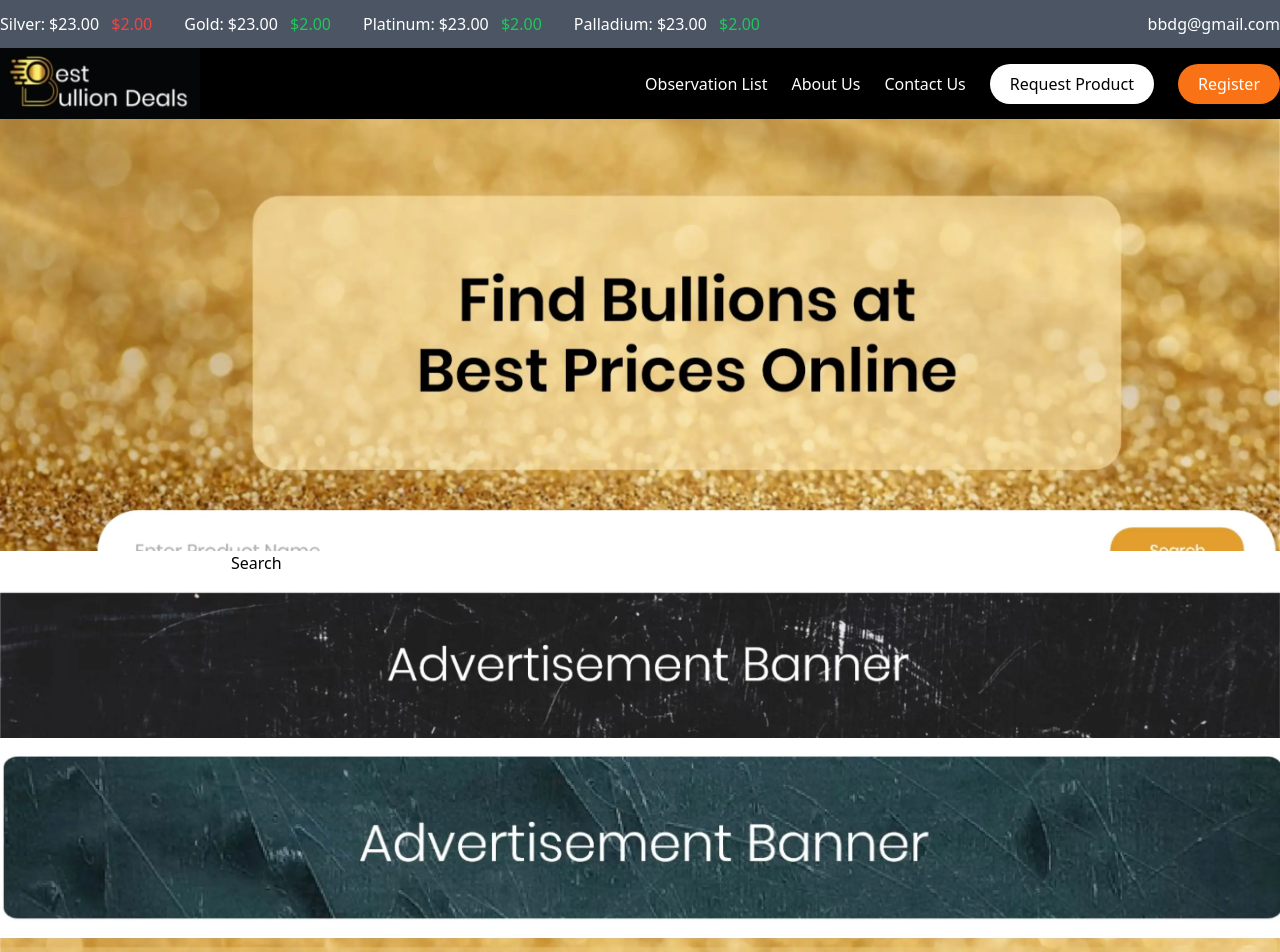
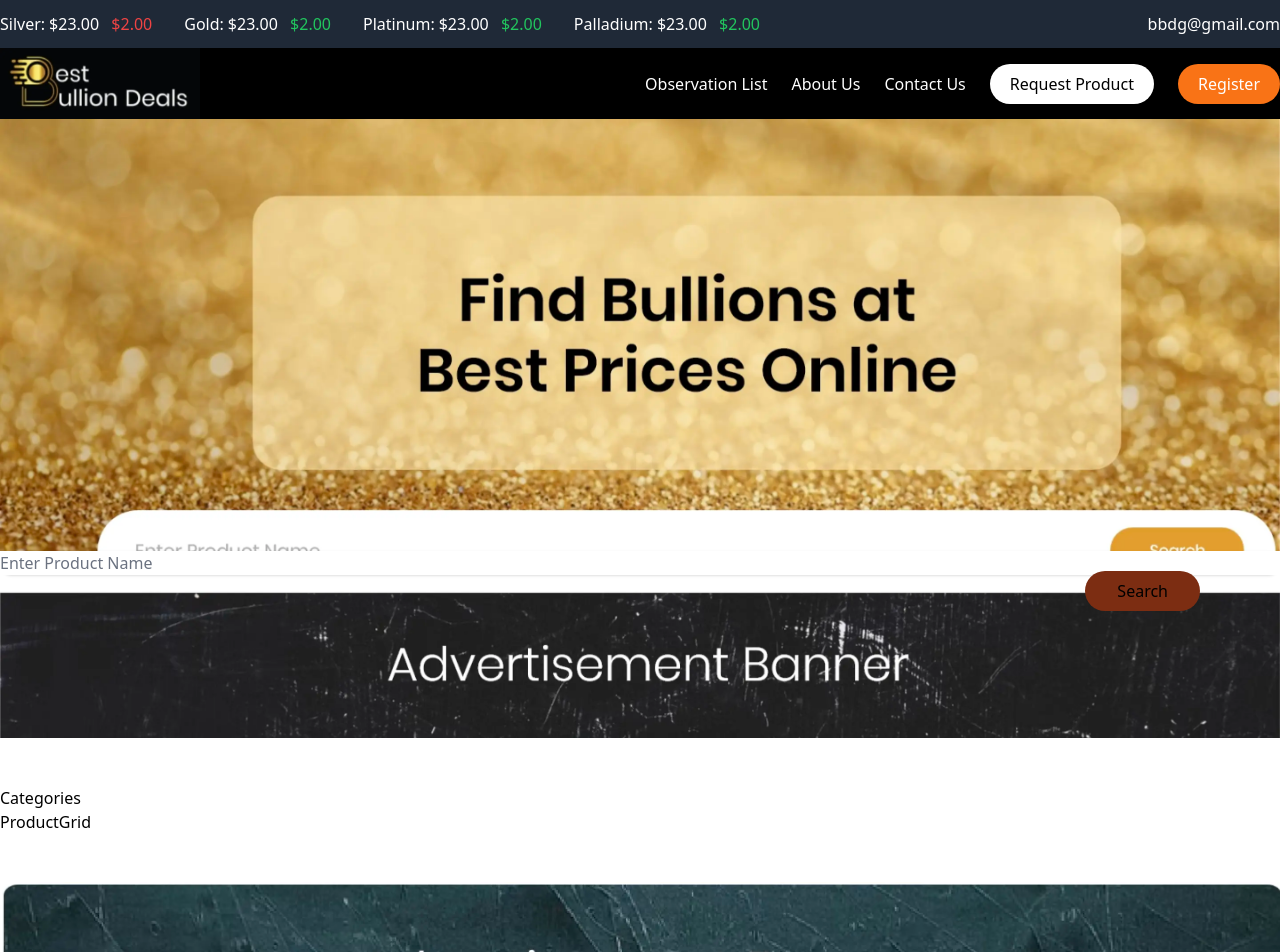
Before and after one commit to BisiDavi/bbdeals, a Next.js app: page / in a window 1280 px wide. Shown: the top 952 px of the page. Built offline with nearby package versions, Linux system fonts and the light colour scheme.

Commit message:
product grid added

```diff
--- /dev/null
+++ b/components/Categories.tsx
@@ -0,0 +1,3 @@
+export default function Categories() {
+  return <aside>Categories</aside>;
+}
--- /dev/null
+++ b/components/ProductGrid.tsx
@@ -0,0 +1,5 @@
+export default function ProductGrid() {
+  return (
+    <div>ProductGrid</div>
+  )
+}
--- /dev/null
+++ b/components/ProductView.tsx
@@ -0,0 +1,5 @@
+import type { PropsWithChildren } from "react";
+
+export default function ProductView({ children }: PropsWithChildren) {
+  return <div className="container py-8">{children}</div>;
+}
--- a/components/Search.tsx
+++ b/components/Search.tsx
@@ -2,9 +2,15 @@ import Button from "@/components/Button";
 
 export default function Search() {
   return (
-    <form>
-      <input />
-      <Button text="Search" />
+    <form className="container rounded-full bg-white relative h-30 shadow">
+      <input
+        placeholder="Enter Product Name"
+        className="placeholder:text-gray-500 w-full"
+      />
+      <Button
+        text="Search"
+        className="px-8 py-2 bg-orange-900 rounded-full absolute right-20 top-5"
+      />
     </form>
   );
 }
--- a/components/TopHeader.tsx
+++ b/components/TopHeader.tsx
@@ -2,7 +2,7 @@ import headerContent from "@/json/header.json";
 
 export default function TopHeader() {
   return (
-    <div className="w-full bg-gray-600 py-3">
+    <div className="w-full bg-gray-800 py-3">
       <div className="container text-white mx-auto flex justify-between items-center">
         <ul className="space-x-8 flex">
           {headerContent.map((item) => {
--- a/pages/index.tsx
+++ b/pages/index.tsx
@@ -1,5 +1,8 @@
 import AdBanner from "@/components/AdBanner";
 import Banner from "@/components/Banner";
+import Categories from "@/components/Categories";
+import ProductGrid from "@/components/ProductGrid";
+import ProductView from "@/components/ProductView";
 import Search from "@/components/Search";
 import Layout from "@/layout";
 
@@ -10,6 +13,10 @@ export default function Home() {
         <Banner />
         <Search />
         <AdBanner url="/ad-banner-1.webp" />
+        <ProductView>
+          <Categories />
+          <ProductGrid />
+        </ProductView>
         <AdBanner url="/ad-banner-2.webp" />
       </section>
     </Layout>
```
